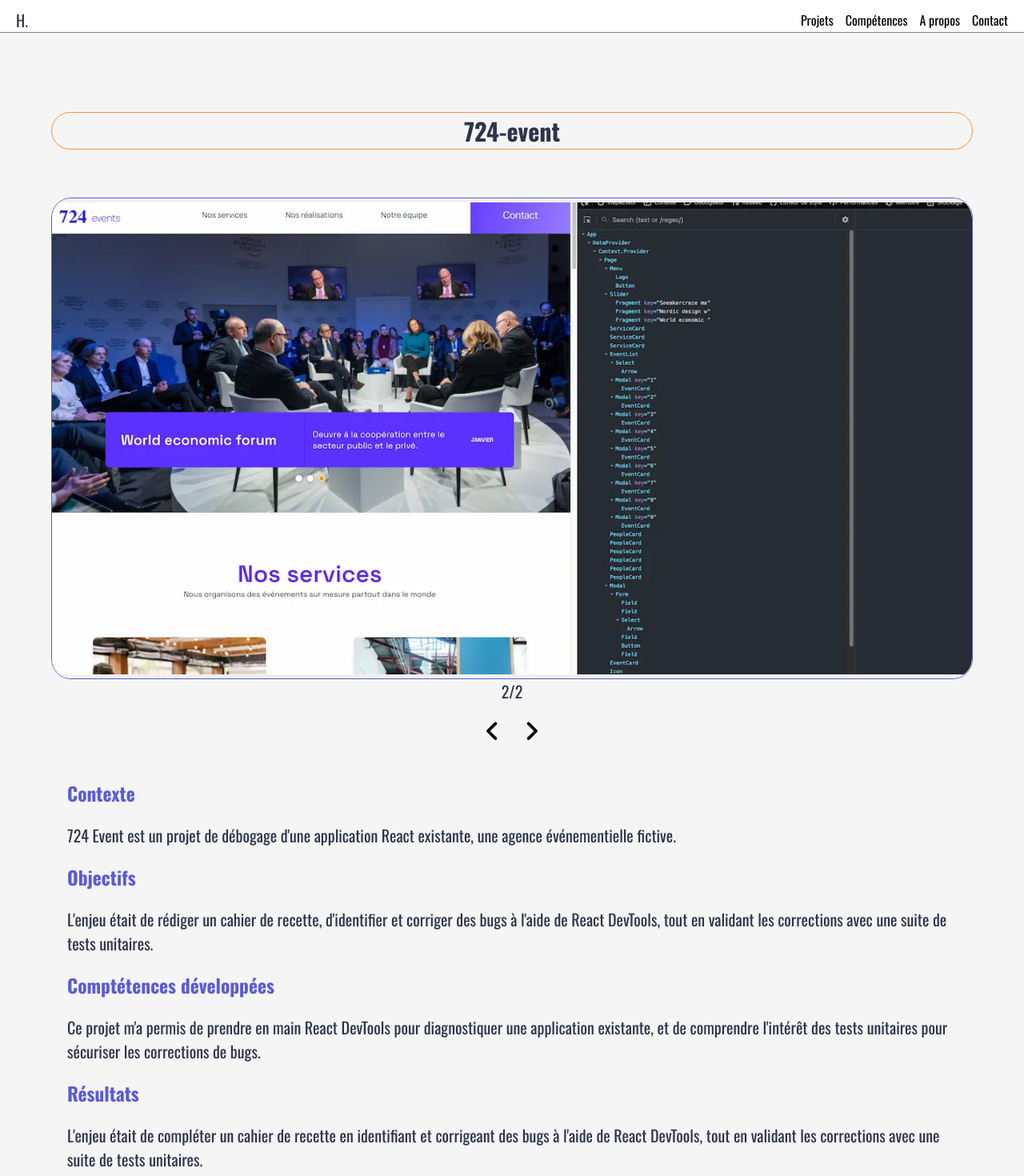
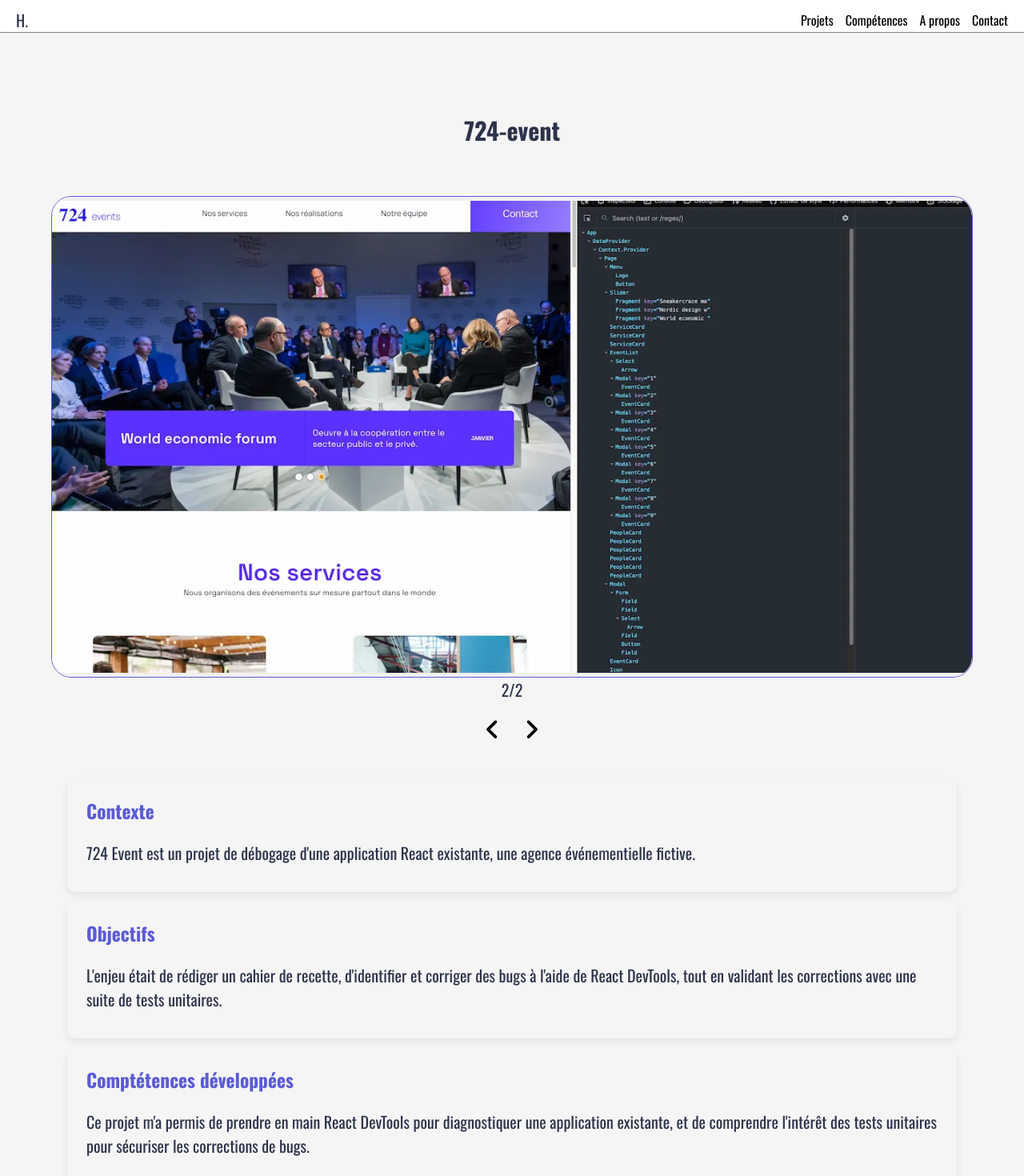
Before and after one commit to donhug/FEREY-HUGO, a React (Vite) app in the folder FEREY-HUGO/: page /Projet/724-event in a window 1280 px wide. Shown: the top 1470 px of the page at 80% size. Built offline with nearby package versions, Linux system fonts and the light colour scheme.

Commit message:
style: ajustement des sections de texte

```diff
--- a/FEREY-HUGO/src/components/Carrousel/carrousel.css
+++ b/FEREY-HUGO/src/components/Carrousel/carrousel.css
@@ -31,7 +31,7 @@
 }
 .btn__droite:hover,.btn__gauche:hover{
     transition: transform 0.3s ease, color 0.2s;
-    color:var(--secondary-color);
+    color:var(--hover-color);
     transform: scale(1.3);
 }
 @media (min-width: 768px) {
--- a/FEREY-HUGO/src/components/ProjetSection/projetsection.css
+++ b/FEREY-HUGO/src/components/ProjetSection/projetsection.css
@@ -3,6 +3,15 @@
     flex-direction: column;
     gap: 10px;
     margin-top: 10px;
+    background: var(--background-color);
+    border-radius: 12px;
+    box-shadow: 0 4px 10px rgba(0, 0, 0, 0.08);
+    padding: 1.5rem;
+    transition: all 0.2s ease;
+}
+.projetsection:hover {
+    transform: translateY(-5px);
+    box-shadow: 0 10px 25px rgba(0, 0, 0, 0.15);
 }
 .projetsection h3{
     color:var(--secondary-color);
--- a/FEREY-HUGO/src/pages/Projet/Projet.css
+++ b/FEREY-HUGO/src/pages/Projet/Projet.css
@@ -15,8 +15,6 @@
     justify-content: center;
     margin-top: 60px;
     margin-bottom: 60px;
-    border:1px var(--border-color) solid ;
-    border-radius: 30px;
 }
 .projet-info{
     /*border:1px var(--border-color) solid ;*/
```
